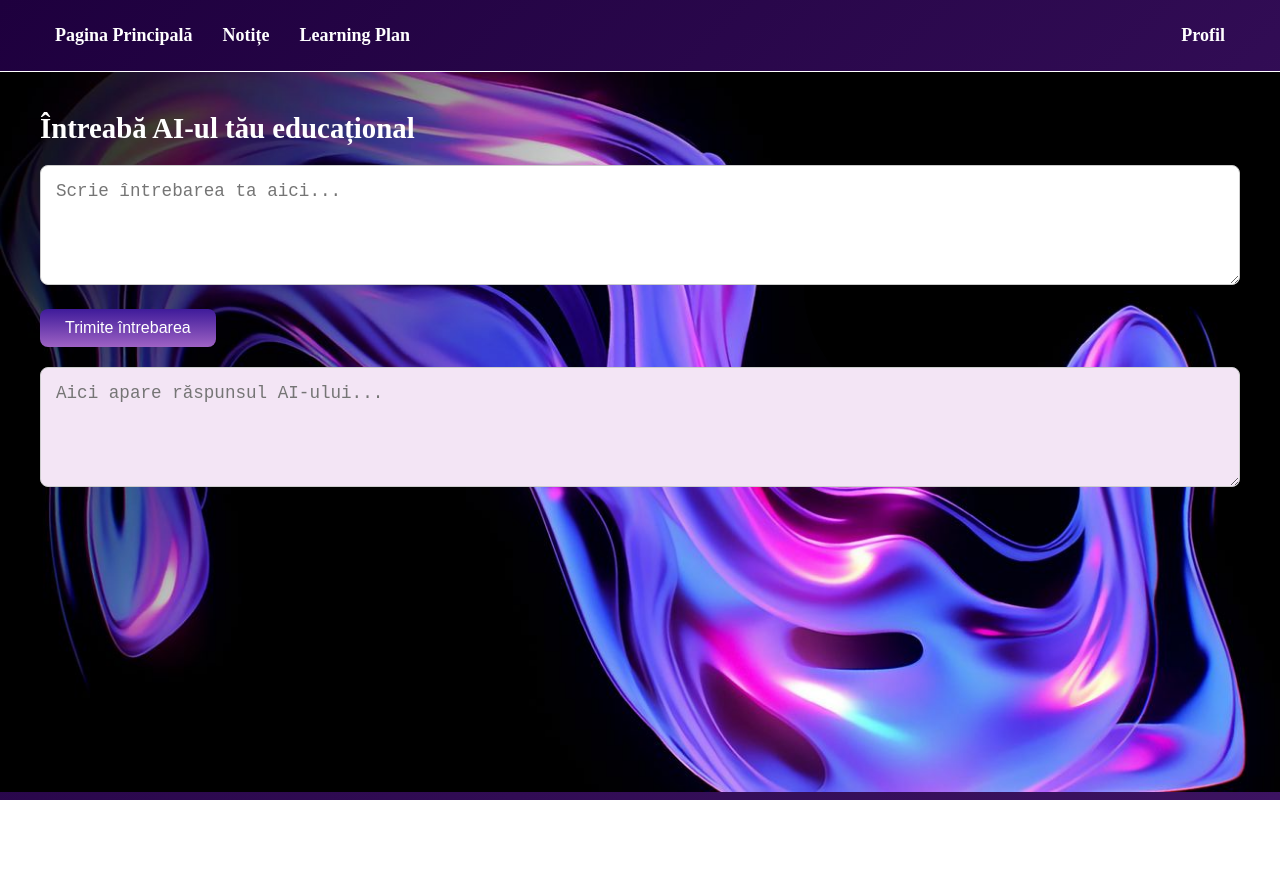
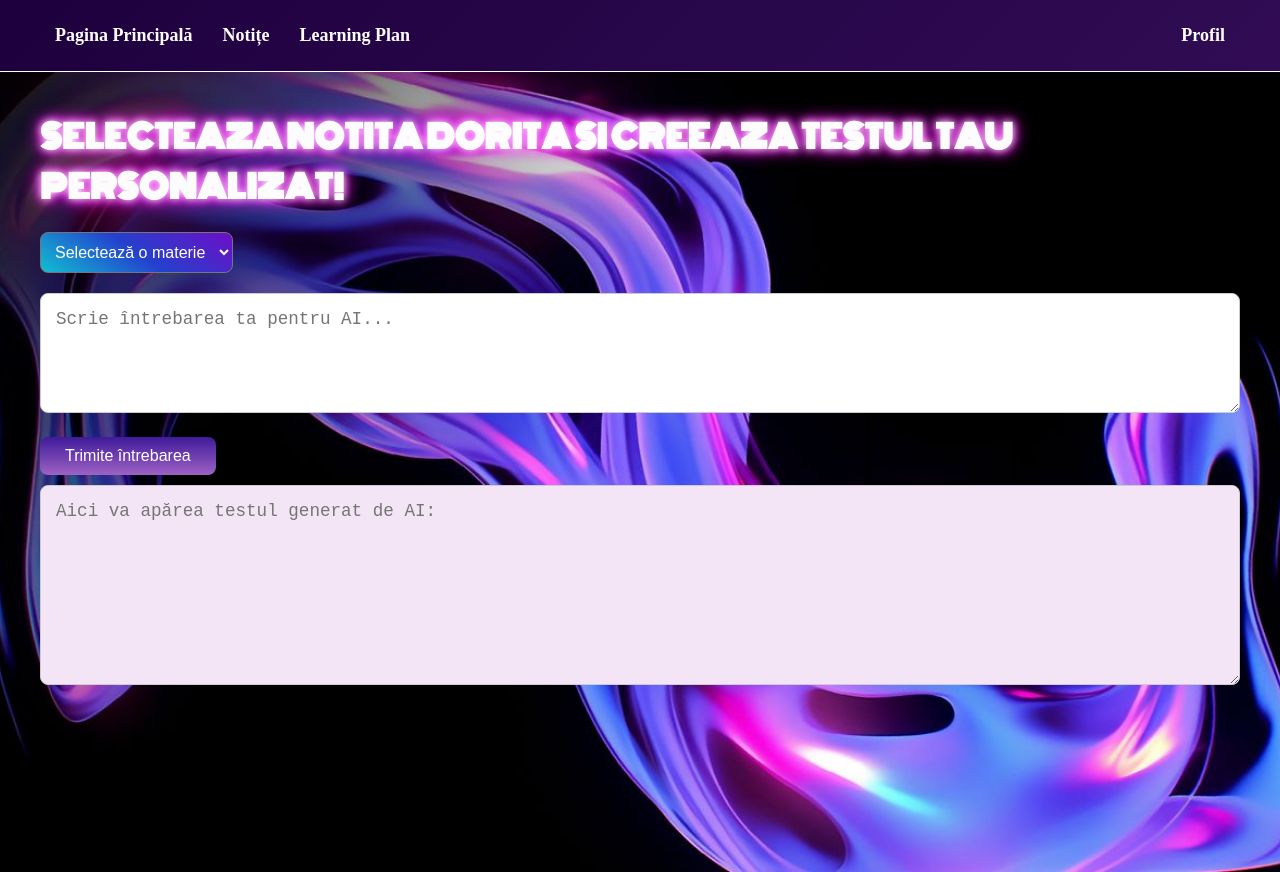
Before and after one commit to Laura-Baluti/IC, a React (Vite) app in the folder Front-End/: page /learning-plan in a window 1280 px wide. Before the commit the page ends 800 px from the top, so only its background shows below. Built offline with nearby package versions, Linux system fonts and the light colour scheme.

Commit message:
update front

```diff
--- a/Front-End/src/LearningPlan.css
+++ b/Front-End/src/LearningPlan.css
@@ -1,17 +1,32 @@
 .learning-plan-container {
-    padding: 40px;
-    background-image:url('/images/ai5.png');
-    height: calc(100vh - 80px);
-    background-size: cover; /* sau contain, auto, etc. */
-    background-repeat: no-repeat;
-    background-position: center;
-
+  padding: 40px;
+  background-image: url('/images/ai5.png');
+  background-size: cover;
+  background-position: center;
+  background-repeat: no-repeat;
+  min-height: 100vh;
 }
 
 h2 {
-  font-size: 1.8rem;
+  font-size: 2rem;
+  font-family: "Monoton", sans-serif;
   margin-bottom: 20px;
   color: #ffffff;
+  text-shadow: 0 0 15px #fff, 0 0 15px #d06bd0, 0 0 18px #c35bc3;
+  animation: glowFade 6s ease-in-out infinite;
+}
+
+.dropdowns {
+  margin-bottom: 20px;
+}
+
+select {
+  background: linear-gradient(35deg, #11bfd2,#2441cd, #6d0ec6 );
+  padding: 10px;
+  font-size: 1rem;
+  margin-right: 10px;
+  border-radius: 8px;
+  color:white;
 }
 
 .textbox-intrebare,
@@ -28,6 +43,7 @@ h2 {
 
 .textbox-raspuns {
   background-color: #f3e5f5;
+  min-height: 200px;
 }
 
 .btn-trimite {
@@ -35,17 +51,13 @@ h2 {
   color: white;
   padding: 10px 25px;
   font-size: 1rem;
+  margin-bottom: 10px;
   border: none;
   border-radius: 8px;
   cursor: pointer;
-  margin-bottom: 20px;
-}
-
-.btn-trimite:hover {
-  background-color: #8e24aa;
 }
 
 .loading-msg {
-  color: #ffffff;
+  color: #fff;
   font-style: italic;
 }
--- a/Front-End/src/LearningPlan.jsx
+++ b/Front-End/src/LearningPlan.jsx
@@ -1,47 +1,95 @@
-import React, { useState } from "react";
+import React, { useState, useEffect } from "react";
+import axios from "axios";
 import './LearningPlan.css';
 
 const LearningPlan = () => {
+  const [materii, setMaterii] = useState([]);
+  const [notite, setNotite] = useState([]);
+  const [materieSelectata, setMaterieSelectata] = useState("");
+  const [notitaSelectata, setNotitaSelectata] = useState("");
   const [intrebare, setIntrebare] = useState("");
   const [raspuns, setRaspuns] = useState("");
   const [loading, setLoading] = useState(false);
+  const userId = localStorage.getItem("userId");
 
-  const handleTrimite = () => {
-    if (!intrebare.trim()) return;
+  useEffect(() => {
+    if (userId) {
+      axios.get(`http://localhost:8080/subjects/${userId}`)
+        .then((res) => setMaterii(res.data))
+        .catch(err => console.error("Eroare materii:", err));
+    }
+  }, [userId]);
 
+
+  const handleSelectMaterie = (materie) => {
+    setMaterieSelectata(materie);
+    axios.get(`http://localhost:8080/notes/${materie.subjectId}`)
+      .then((res) => setNotite(res.data))
+      .catch(err => console.error("Eroare notițe:", err));
+  };
+
+
+  const handleTrimite = async () => {
     setLoading(true);
-    setRaspuns(""); // șterge răspunsul anterior
-
-    // simulăm un răspuns AI (ex: folosim timeout)
-    setTimeout(() => {
-      setRaspuns(`Răspuns AI pentru: "${intrebare}" 😎`);
-      setLoading(false);
-    }, 1500);
+    try {
+      const response = await axios.post('http://localhost:8080/ai/question', {
+        question: intrebare,
+        subject: materieSelectata.name,
+        note: notitaSelectata
+      });
+      setRaspuns(response.data.answer);
+    } catch (error) {
+      console.error("Eroare AI:", error);
+      setRaspuns("A apărut o eroare.");
+    }
+    setLoading(false);
   };
 
   return (
     <div className="learning-plan-container">
-      <h2>Întreabă AI-ul tău educațional</h2>
+      <h2>SELECTEAZA NOTITA DORITA SI CREEAZA TESTUL TAU PERSONALIZAT!</h2>
+
+      <div className="dropdowns">
+        <select onChange={(e) => handleSelectMaterie(JSON.parse(e.target.value))}>
+          <option value="">Selectează o materie</option>
+          {materii.map((materie, index) => (
+            <option key={index} value={JSON.stringify(materie)}>
+              {materie.name}
+            </option>
+          ))}
+        </select>
+
+        {notite.length > 0 && (
+          <select onChange={(e) => setNotitaSelectata(e.target.value)}>
+            <option value="">Selectează o notiță</option>
+            {notite.map((notita, index) => (
+              <option key={index} value={notita.name}>
+                {notita.name}
+              </option>
+            ))}
+          </select>
+        )}
+      </div>
 
       <textarea
-        placeholder="Scrie întrebarea ta aici..."
+        className="textbox-intrebare"
+        placeholder="Scrie întrebarea ta pentru AI..."
         value={intrebare}
         onChange={(e) => setIntrebare(e.target.value)}
-        className="textbox-intrebare"
       />
 
-      <button onClick={handleTrimite} className="btn-trimite">
+      <button className="btn-trimite" onClick={handleTrimite}>
         Trimite întrebarea
       </button>
 
+      {loading && <p className="loading-msg">Se generează răspunsul...</p>}
+
       <textarea
-        placeholder="Aici apare răspunsul AI-ului..."
+        className="textbox-raspuns"
+        placeholder="Aici va apărea testul generat de AI:"
         value={raspuns}
         readOnly
-        className="textbox-raspuns"
       />
-
-      {loading && <p className="loading-msg">Se generează răspunsul...</p>}
     </div>
   );
 };
```
